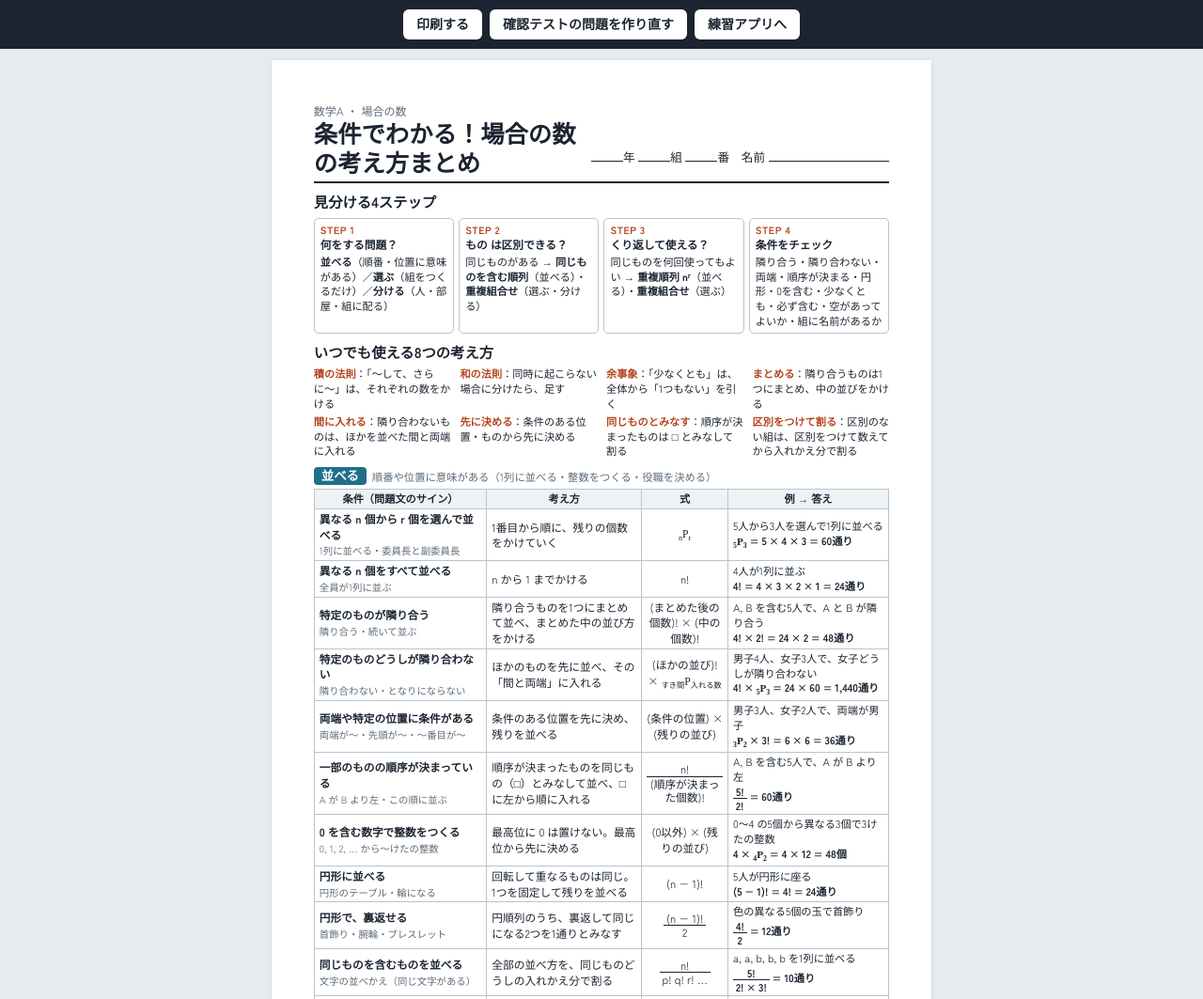
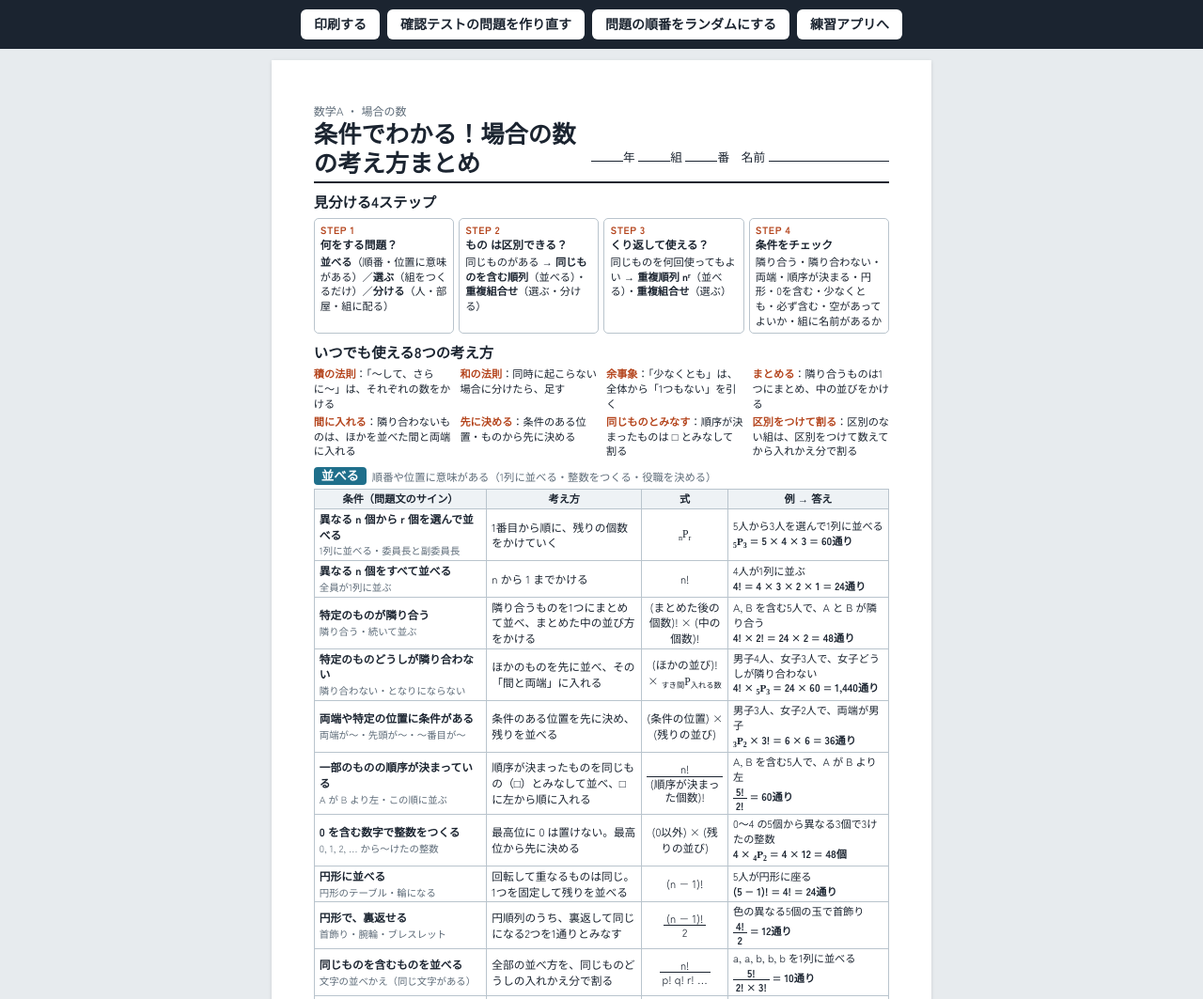
Before and after one commit to ttsyk1227-art/math, a plain HTML site: page patterns/print.html in a window 1280 px wide. Shown: the top 1063 px of the page at 94% size. Drawn offline with Linux system fonts and the light colour scheme; a web font is replaced by a local one.

Commit message:
場合の数プリントの確認テストに、問題の順番をランダムにする版を追加
print.html に「問題の順番をランダムにする」ボタン（?order=random）を追加。
同じ seed ならパターン順と同じ28問を並べかえ、グループ名は出さず、解答も同じ順番にする。
ランダム順のPDF（print-random.pdf）を追加し、解答にパターン番号を表示。

Co-Authored-By: Claude Opus 5.5 <noreply@anthropic.com>
Claude-Session: https://claude.ai/code/session_01Cfco7uirfWiChtRVVDKJP8

```diff
--- a/patterns/print.html
+++ b/patterns/print.html
@@ -88,7 +88,7 @@
     .answers ol { margin: 2px 0 0; padding-left: 1.4em; }
     .group-break { break-before: page; }
 
-    .toolbar { position: sticky; top: 0; z-index: 2; display: flex; gap: 8px; justify-content: center; padding: 10px; background: #1b2430; }
+    .toolbar { position: sticky; top: 0; z-index: 2; display: flex; flex-wrap: wrap; gap: 8px; justify-content: center; padding: 10px; background: #1b2430; }
     .toolbar button, .toolbar a { font: inherit; font-size: 10.5pt; font-weight: 700; padding: 6px 14px; border-radius: 6px; border: 0; background: #fff; color: #1b2430; cursor: pointer; text-decoration: none; }
   </style>
 </head>
@@ -96,6 +96,7 @@
   <div class="toolbar no-print">
     <button type="button" onclick="window.print()">印刷する</button>
     <button type="button" id="reroll">確認テストの問題を作り直す</button>
+    <button type="button" id="order-toggle"></button>
     <a href="./">練習アプリへ</a>
   </div>
 
@@ -130,7 +131,7 @@
       </div>
       <p class="name"><span></span>年 <span></span>組 <span></span>番　名前 <span class="n"></span></p>
     </header>
-    <p class="sub" style="margin-top:6px">まず、どの考え方を使うかを決めてから計算しよう。（各パターンから1問ずつ・全<span id="test-count"></span>問）</p>
+    <p class="sub" style="margin-top:6px">まず、どの考え方を使うかを決めてから計算しよう。（各パターンから1問ずつ<span id="test-order"></span>・全<span id="test-count"></span>問）</p>
     <ol class="test" id="test"></ol>
   </div>
 
@@ -180,14 +181,28 @@
           </tr>`).join('')}
       </table>`).join('');
 
-    // 確認テスト：各パターンから1問ずつ
+    // 確認テスト：各パターンから1問ずつ。?order=random のときは問題の順番を並べかえる
+    // （問題を全部作ってから並べかえるので、同じ seed ならパターン順と同じ問題が並ぶ）
+    const randomOrder = params.get('order') === 'random';
     const test = PATTERNS.map((p) => ({ p, ...p.gen() }));
+    if (randomOrder) {
+      for (let i = test.length - 1; i > 0; i--) { const j = Math.floor(Math.random() * (i + 1)); [test[i], test[j]] = [test[j], test[i]]; }
+    }
     document.getElementById('test-count').textContent = test.length;
+    document.getElementById('test-order').textContent = randomOrder ? '・順番はランダム' : '';
+    // ランダムのときは［並べる］などのグループ名を出さず、どの考え方を使うかを自分で見分ける
     document.getElementById('test').innerHTML = test.map((t) => `
-      <li><span>${t.q} <span class="tag">［${GROUPS[t.p.g].name}］</span></span><span class="box">${t.unit || '通り'}</span></li>`).join('');
+      <li><span>${t.q}${randomOrder ? '' : ` <span class="tag">［${GROUPS[t.p.g].name}］</span>`}</span><span class="box">${t.unit || '通り'}</span></li>`).join('');
     document.getElementById('answers').innerHTML = test.map((t) => `
-      <li><span class="a">${fmt(t.ans)}${t.unit || '通り'}</span>　考え方：${t.p.short}（${t.p.cond}）
+      <li><span class="a">${fmt(t.ans)}${t.unit || '通り'}</span>　考え方：${t.p.short}（${t.p.id}　${t.p.cond}）
         <ol>${t.steps.map((s) => `<li>${s}</li>`).join('')}</ol></li>`).join('');
+
+    const orderToggle = document.getElementById('order-toggle');
+    orderToggle.textContent = randomOrder ? '問題をパターン順に戻す' : '問題の順番をランダムにする';
+    orderToggle.addEventListener('click', () => {
+      if (randomOrder) params.delete('order'); else params.set('order', 'random');
+      location.search = params.toString();
+    });
 
     document.getElementById('reroll').addEventListener('click', () => {
       params.set('seed', String(Math.floor(Date.now() % 100000)));
```
Also changed, not shown: patterns/index.html (+1 -1 lines), 3 other files.
